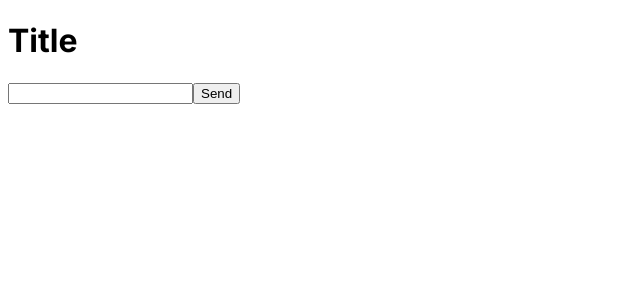
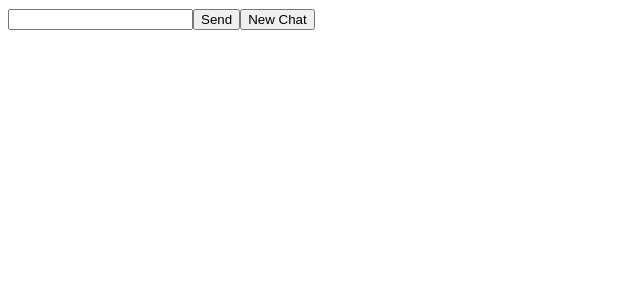
Before and after one commit to 123GetBuckets/chatbot-memory-hci, a Next.js app: page / in a window 1280 px wide. Shown: the top 300 px of the page, without its empty margins (0-640 px from the left). Built offline with nearby package versions, Linux system fonts and the light colour scheme.

Commit message:
update page.js

```diff
--- a/app/chat.js
+++ /dev/null
@@ -1,37 +0,0 @@
-import { useState } from "react";
-
-const Chatbot = () => {
-  const [umsg, setUmsg] = useState("");
-  const [convo, setConvo] = useState([]);
-
-  const Prompt = (e) => {
-    e.preventDefault();
-
-    setConvo([...convo, { msg: umsg, sender: "User" }]);
-    setConvo([...convo, { msg: "Connect API", sender: "GPT" }]);
-    setUmsg("");
-    console.log(convo);
-  };
-
-  return (
-    <div className="Chat">
-      <h1>Title</h1>
-      <div>
-        {convo.map((conv, index) => (
-          <li key={index} className={conv.sender}>
-            {conv.msg}
-          </li>
-        ))}
-      </div>
-      <form onSubmit={Prompt}>
-        <input
-          type="text"
-          value={umsg}
-          onChange={(e) => setUmsg(e.target.value)}
-        />
-        <button type="submit">Send</button>
-      </form>
-    </div>
-  );
-};
-export default Chatbot;
--- a/app/page.js
+++ b/app/page.js
@@ -1,9 +1,24 @@
-"use client";
-import Chatbot from './chat';
+import { useState } from 'react';
+
 export default function Home() {
+  const [messages, setMessages] = useState([]);
+  const [input, setInput] = useState('');
+
+  const sendMessage = () => {
+    setMessages([...messages, input]);
+    setInput('');
+  }
+
+  const startNewChat = () => {
+    setMessages([]);
+  }
+
   return (
-    <main>
-      <Chatbot />
-    </main>
-  );
+    <div>
+      {/* chat messages will go here */}
+      <input value={input} onChange={(e) => setInput(e.target.value)} />
+      <button onClick={sendMessage}>Send</button>
+      <button onClick={startNewChat}>New Chat</button>
+    </div>
+  )
 }
```
